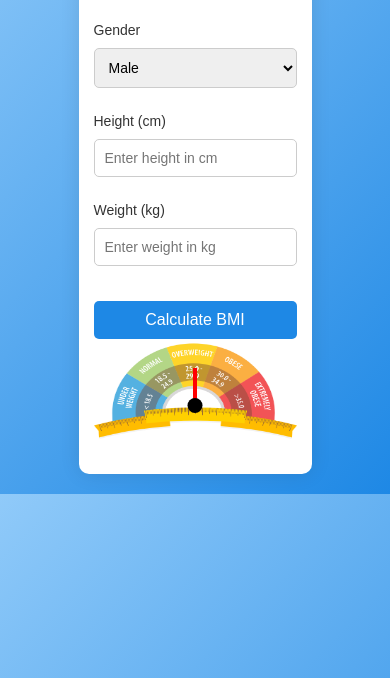
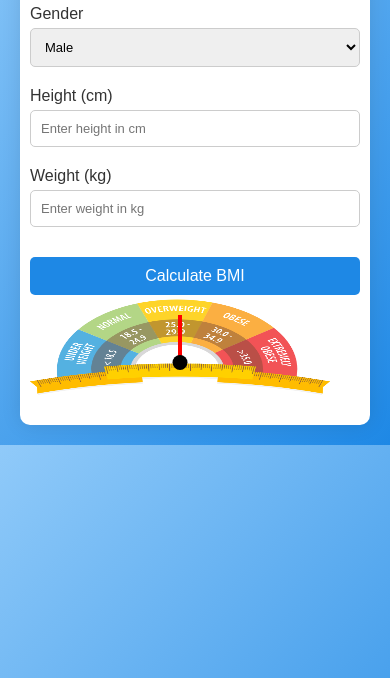
Before and after one commit to Arun-jose-2003/BMI-Calculator, a plain HTML site: page index.html in a window 390 px wide. Shown: the part 166-844 px from the top of the page. Drawn offline with Linux system fonts and the light colour scheme.

Commit message:
css changed

```diff
--- a/style.css
+++ b/style.css
@@ -8,9 +8,11 @@ body {
     padding: 20px;
     background: linear-gradient(135deg, #90caf9, #1e88e5);
     color: #333;
+    box-sizing: border-box;
 }
 
 .container {
+    width: 100%;
     max-width: 600px;
     background: #fff;
     padding: 20px;
@@ -18,6 +20,7 @@ body {
     box-shadow: 0 0 20px rgba(0, 0, 0, 0.1);
     text-align: center;
     transition: all 0.3s ease;
+    box-sizing: border-box;
 }
 
 .container:hover {
@@ -32,26 +35,25 @@ h1 {
 
 .input-group {
     display: flex;
-    justify-content: space-between;
+    flex-direction: column;
     margin-bottom: 15px;
-    flex-wrap: wrap;
 }
 
 .input-group label {
-    flex-basis: 100%;
     text-align: left;
     margin-bottom: 5px;
 }
 
 .input-group input,
 .input-group select {
-    flex-basis: 100%;
+    width: 100%;
     padding: 10px;
     font-size: 16px;
     border: 1px solid #ccc;
     border-radius: 5px;
     transition: all 0.3s ease;
     margin-bottom: 10px;
+    box-sizing: border-box;
 }
 
 .input-group input:focus,
@@ -70,6 +72,8 @@ button {
     border-radius: 5px;
     transition: all 0.3s ease;
     margin-top: 10px;
+    width: 100%;
+    box-sizing: border-box;
 }
 
 button:hover {
@@ -91,15 +95,15 @@ button:hover {
     overflow: hidden;
     display: flex;
     justify-content: center;
-    align-items: flex-end; /* Align items to the bottom */
+    align-items: center;
     margin-bottom: 20px;
 }
 
 .needle {
     position: absolute;
-    bottom: 0; /* Align needle to the bottom */
+    bottom: 47px;
     width: 4px;
-    height: 60%;
+    height: 90px;
     background: red;
     transform-origin: bottom;
     transition: transform 0.3s;
@@ -139,25 +143,22 @@ button:hover {
 }
 
 /* Media Queries for responsiveness */
-@media (max-width: 768px) {
+@media (max-width: 1024px) {
     .container {
         padding: 15px;
     }
 
     .input-group {
-        flex-direction: column;
-    }
-
-    .input-group label,
-    .input-group input,
-    .input-group select {
-        flex-basis: 100%;
         margin-bottom: 10px;
     }
 
+    .input-group input,
+    .input-group select {
+        font-size: 15px;
+    }
+
     button {
-        width: 100%;
-        padding: 10px;
+        padding: 12px;
     }
 
     .result {
@@ -169,20 +170,45 @@ button:hover {
     }
 
     .needle {
-        height: 50%;
-        bottom: 30%;
+        height: 70px;
+    }
+}
+
+@media (max-width: 768px) {
+    .container {
+        padding: 10px;
+    }
+
+    .input-group input,
+    .input-group select {
+        font-size: 14px;
+    }
+
+    button {
+        padding: 10px;
+    }
+
+    .result {
+        font-size: 15px;
+    }
+
+    .meter {
+        height: 110px;
+    }
+
+    .needle {
+        height: 60px;
     }
 }
 
 @media (max-width: 480px) {
     h1 {
-        font-size: 24px;
+        font-size: 22px;
     }
 
-    .input-group label,
     .input-group input,
     .input-group select {
-        font-size: 14px;
+        font-size: 13px;
     }
 
     .result {
@@ -194,7 +220,7 @@ button:hover {
     }
 
     .needle {
-        height: 40%;
-        bottom: 31.5%;
+        height: 50px;
+        bottom: 30px;
     }
 }
```
